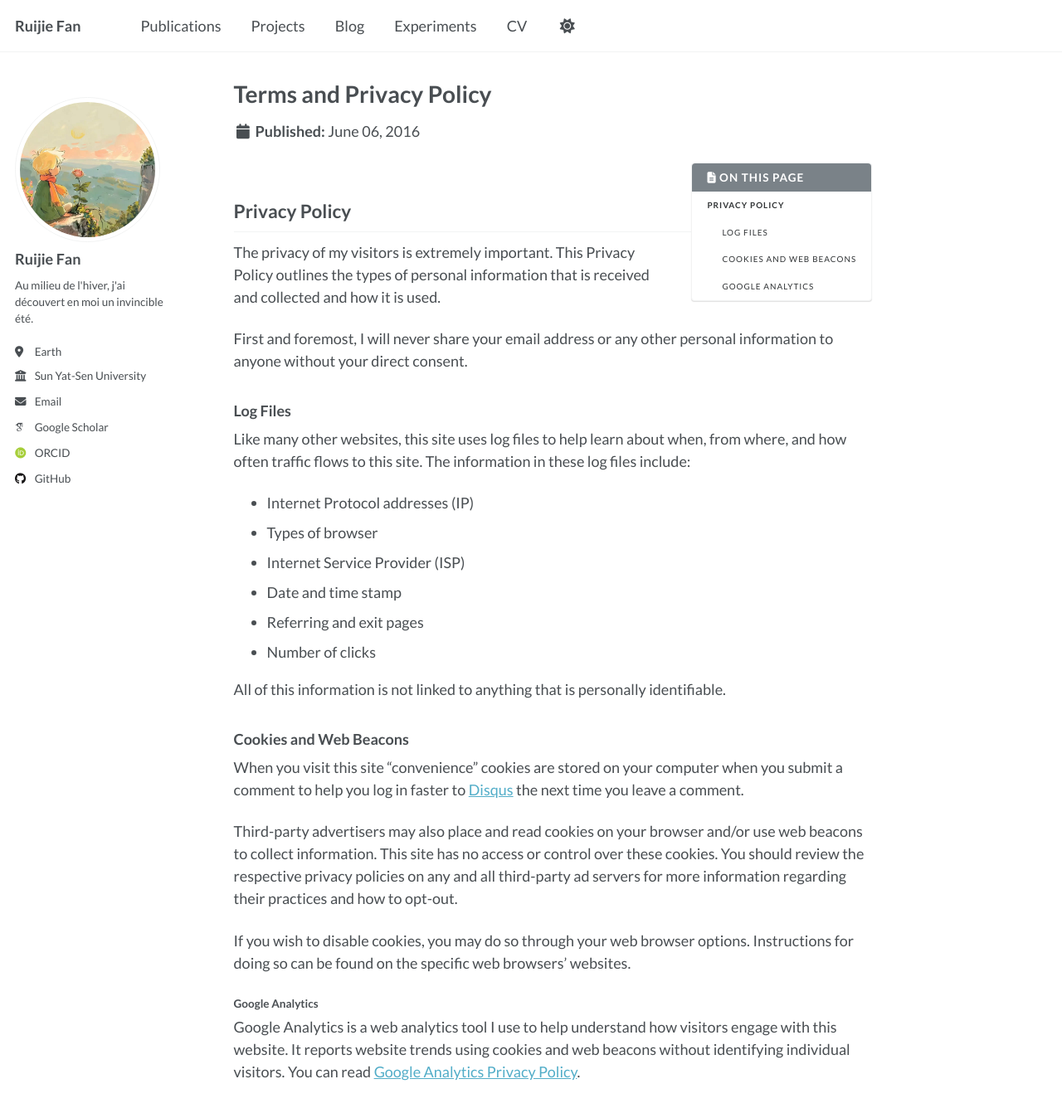
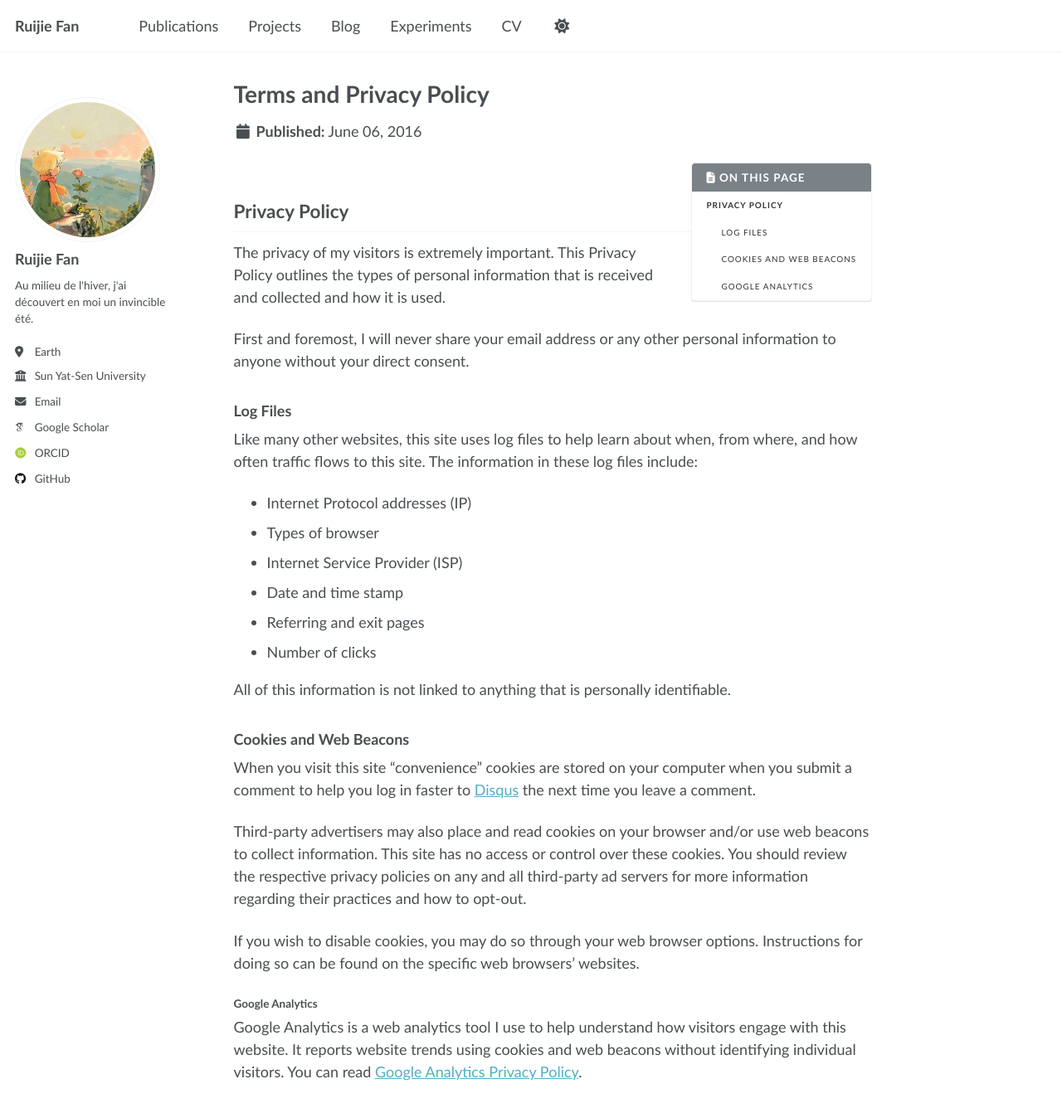
Before and after one commit to fanrj3/fanrj3.github.io, a Jekyll site: the page built from _pages/terms.md, in a window 1280 px wide and 1400 px high. Shown: the top 1342 px of the window at 83% size. Built offline with Jekyll 4.4.1, drawn with Linux system fonts in a browser that asks for light colours; some web fonts are replaced; a script that is not in the unit is left out.

Commit message:
Change font to Trebuchet MS, reduce base size, fix image-text alignment
Co-Authored-By: Claude Opus 4.6 <noreply@anthropic.com>

```diff
--- a/_includes/head/custom.html
+++ b/_includes/head/custom.html
@@ -1,11 +1,6 @@
 {% include base_path %}
 
 <!-- start custom head snippets -->
-
-<!-- Google Fonts: Lato -->
-<link rel="preconnect" href="https://fonts.googleapis.com">
-<link rel="preconnect" href="https://fonts.gstatic.com" crossorigin>
-<link href="https://fonts.googleapis.com/css2?family=Lato:ital,wght@0,300;0,400;0,700;1,400&display=swap" rel="stylesheet">
 
 <!-- Support for Academicons -->
 <link rel="stylesheet" href="{{ base_path }}/assets/css/academicons.css"/>
--- a/_sass/_themes.scss
+++ b/_sass/_themes.scss
@@ -7,7 +7,7 @@
    ========================================================================== */
 
 /* Used to set the size for <em> */
-$doc-font-size              : 16;
+$doc-font-size              : 15;
 
 /* Paragraph indention */
 $paragraph-indent           : false; // true, false (default)
@@ -15,7 +15,7 @@ $indent-var                 : 1.3em;
 
 /* System typefaces */
 $serif                      : Georgia, Times, serif;
-$sans-serif                 : "Lato", -apple-system, ".SFNSText-Regular", "San Francisco", "Roboto", "Segoe UI", "Helvetica Neue", "Lucida Grande", Arial, sans-serif;
+$sans-serif                 : "Trebuchet MS", Helvetica, sans-serif;
 $monospace                  : Monaco, Consolas, "Lucida Console", monospace;
 
 /* Sans serif typefaces */
--- a/_sass/layout/_archive.scss
+++ b/_sass/layout/_archive.scss
@@ -163,6 +163,10 @@
   display: flex;
   gap: 1.2em;
   align-items: flex-start;
+
+  .archive__item-title {
+    margin-top: 0;
+  }
 }
 
 .archive__item-teaser-side {
--- a/assets/css/main.scss
+++ b/assets/css/main.scss
@@ -1,7 +1,5 @@
 ---
 ---
-
-@import url('https://fonts.googleapis.com/css2?family=Lato:ital,wght@0,300;0,400;0,700;1,400&display=swap');
 
 /*
  * This file controls what is imported from /_sass
```
